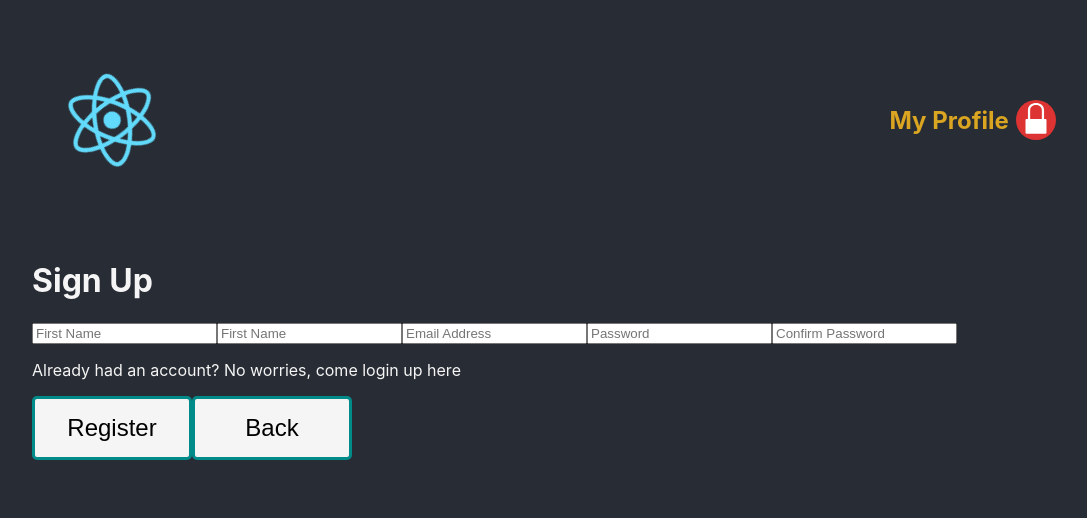
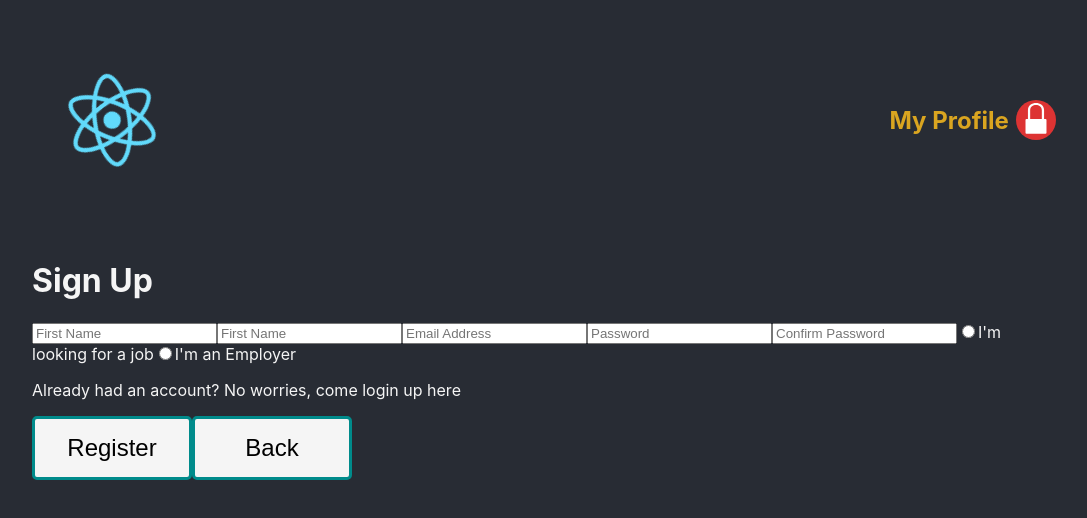
Before and after one commit to rwang301/COMP3900-Project, a React (Create React App) app in the folder frontend/: page / in a window 1280 px wide. Both pictures are taken after a click on the button "Register". Shown: the top 518 px of the page, without its empty margins (96-1183 px from the left). Built offline with nearby package versions, Linux system fonts and the light colour scheme; no server answers.

Commit message:
Add radio boxes in the registeration form

```diff
--- a/frontend/src/components/Register.js
+++ b/frontend/src/components/Register.js
@@ -11,6 +11,10 @@ export default function Register(props) {
         <input type="email" placeholder="Email Address"></input>
         <input type="password" placeholder="Password"></input>
         <input type="password" placeholder="Confirm Password"></input>
+        <input type="radio" id="seeker" name="role"></input>
+        <label for="seeker">I'm looking for a job</label>
+        <input type="radio" id="employer" name="role"></input>
+        <label for="employer">I'm an Employer</label>
       </form>
       <p onClick={props.setLogin}>Already had an account? No worries, come login up here</p>
       <Button>Register</Button>
```
